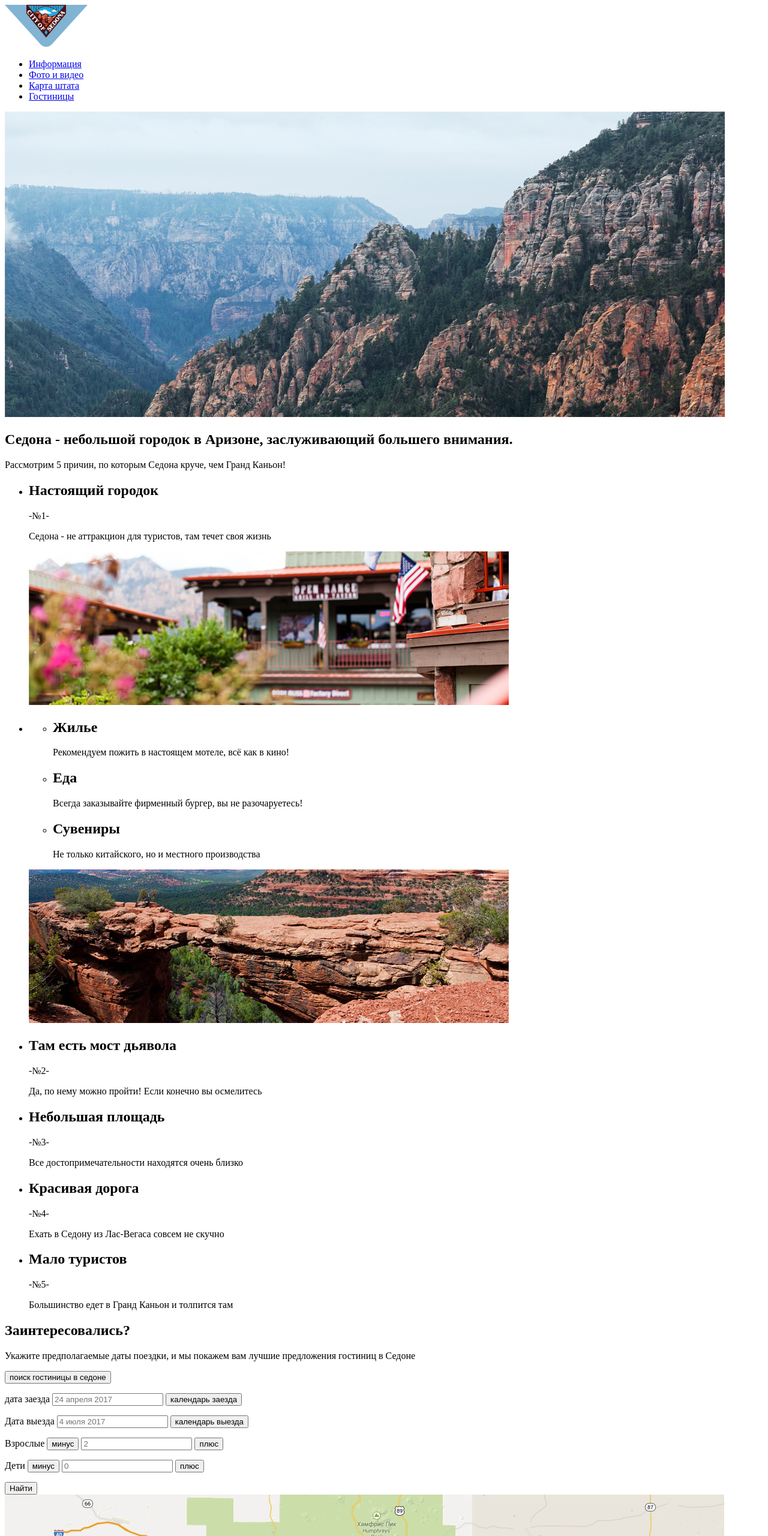
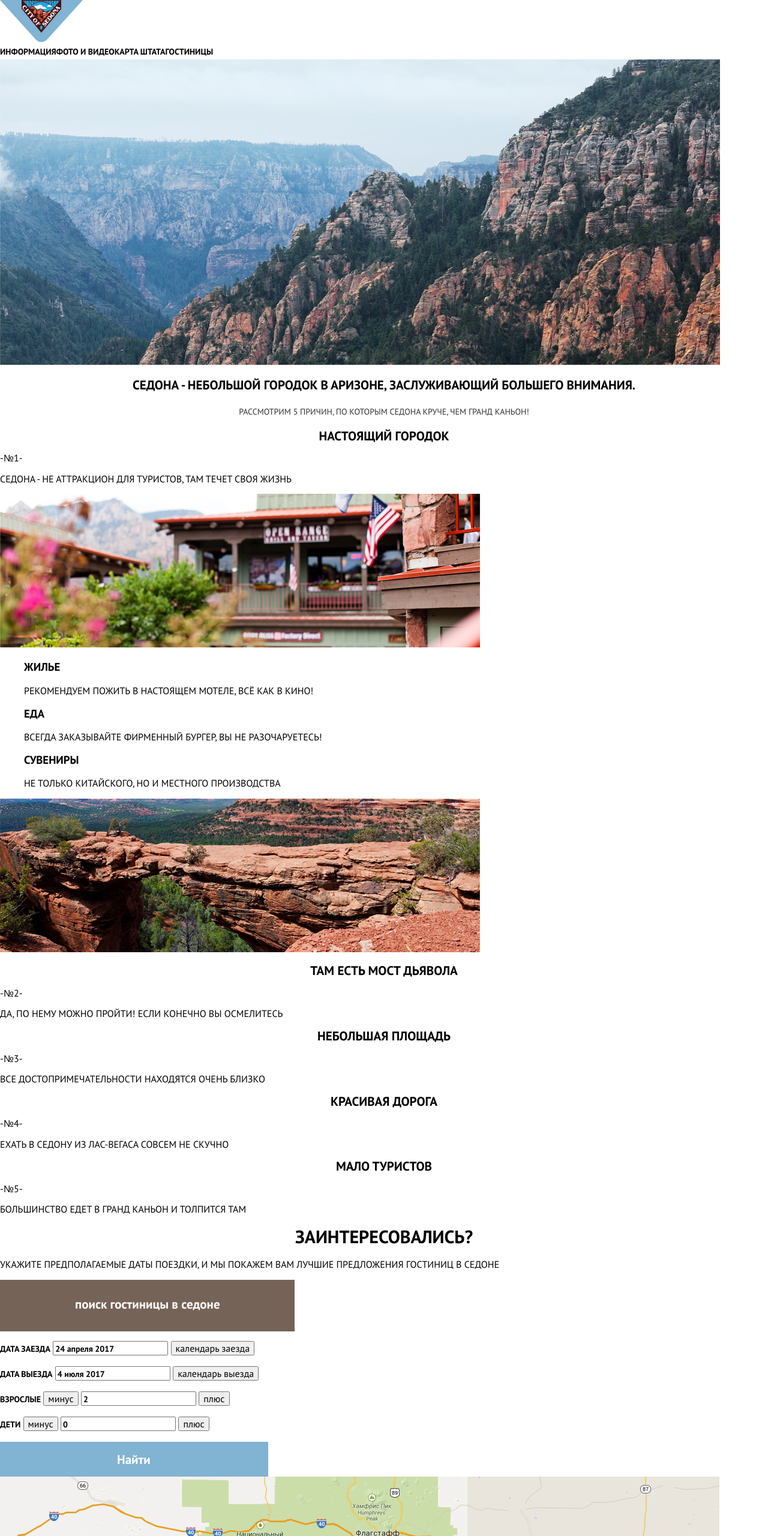
Before and after one commit to xfreemindx/628937-sedona-28, a plain HTML site: page index.html in a window 1280 px wide. Shown: the top 2560 px of the page at 60% size. Drawn offline with nearby package versions, Linux system fonts and the light colour scheme.

Commit message:
базовая стилизация

```diff
--- /dev/null
+++ b/css/style.css
@@ -0,0 +1,268 @@
+@font-face {
+  font-family: "PTSans";
+  src: local("PTSans"), url("../fonts/ptsans.woff2") format("woff2"), url("../fonts/ptsans.woff") format("woff");
+  font-style: normal;
+  font-weight: 400;
+}
+
+@font-face {
+  font-family: "PTSans";
+  src: local("PTSans bold"), url("../fonts/ptsansbold.woff2") format("woff2"), url("../fonts/ptsansbold.woff") format("woff");
+  font-style: normal;
+  font-weight: 700;
+}
+
+:root {
+  --secondary: #766357;
+  --secondary-light-dark: #604E43;
+  --secondary-dark: #503E33;
+  --primary: #81B3D2;
+  --primary-light-dark: #669EC0;
+  --primary-dark: #5496BD;
+  --default: #000000;
+  --contrast: #FFFFFF;
+}
+
+body {
+  min-width: 1220px;
+  margin: 0;
+  font-family: "PTSans", "Arial", sans-serif;
+  text-transform: uppercase;
+}
+
+img {
+  max-width: 100%;
+  height: auto;
+}
+
+a {
+  text-decoration: none;
+  outline: none;
+}
+
+.link a {
+  font-style: normal;
+  font-weight: bold;
+  font-size: 21px;
+  line-height: 26px;
+}
+
+.link:hover .link:focus {
+  color: var(--primary)
+}
+
+.link:active {
+  color: rgba(0, 20, 0, 0.3)
+}
+
+.btn {
+  display: inline-block;
+  border: 0;
+}
+
+.btn--small {
+  padding-top: 3px;
+  padding-bottom: 3px;
+  padding-right: 16px;
+  padding-left: 17px;
+  font-size: 14px;
+  line-height: 21px;
+}
+
+.btn--big--brown {
+  font-style: normal;
+  font-weight: bold;
+  font-size: 21px;
+  line-height: 26px;
+  padding-top: 28.5px;
+  padding-bottom: 31.5px;
+  padding-right: 124px;
+  padding-left: 125px;
+}
+
+.btn--big--blue {
+  font-style: normal;
+  font-weight: bold;
+  font-size: 21px;
+  line-height: 27px;
+  padding-top: 16px;
+  padding-bottom: 15px;
+  padding-right: 196px;
+  padding-left: 195px;
+
+}
+
+.btn--primary {
+  background: var(--primary);
+  color: var(--contrast);
+}
+
+.btn--primary:hover,
+.btn--primary:focus {
+  background: var(--primary-light-dark);
+}
+
+.btn--primary:active {
+  background: var(--primary-dark);
+  color: rgba(255, 255, 255, 0.3)
+}
+
+.btn--secondary {
+  background: var(--secondary);
+  color: var(--contrast);
+}
+
+.btn--secondary:hover,
+.btn--secondary:focus {
+  background: var(--secondary-light-dark);
+}
+
+.btn--secondary:active {
+  background: var(--secondary-dark);
+  color: rgba(255, 255, 255, 0.3);
+}
+
+.page-nav__list {
+  list-style: none;
+  padding: 0;
+  margin: 0;
+  display: flex;
+}
+
+.inner-nav__list {
+  list-style: none;
+  padding: 0;
+  margin: 0;
+  display: flex;
+}
+
+.page-nav__link {
+  font-weight: 700;
+  color: #000000;
+  font-size: 14px;
+  line-height: 26px;
+  text-align: center;
+}
+
+.inner-nav__link {
+  font-weight: 700;
+  color: #000000;
+  font-size: 14px;
+  line-height: 26px;
+  text-align: center;
+}
+
+.main-info h2 {
+  font-style: normal;
+  font-weight: bold;
+  font-size: 21px;
+  line-height: 26px;
+  text-align: center;
+  color: #000000;
+}
+
+.main-info p {
+  font-style: normal;
+  font-weight: normal;
+  font-size: 14px;
+  line-height: 26px;
+  text-align: center;
+  color: #333333;
+}
+
+.feature-list {
+  list-style: none;
+  align-items: center;
+  padding: 0;
+}
+
+.feature-list h2 {
+  text-align: center;
+  font-style: normal;
+  font-weight: bold;
+  font-size: 21px;
+  line-height: 21px;
+}
+
+.info-list {
+  list-style: none;
+
+}
+
+.booking h2 {
+  font-style: normal;
+  font-weight: bold;
+  font-size: 30px;
+  line-height: 24px;
+  text-align: center;
+}
+
+.search {
+  font-style: normal;
+  font-weight: bold;
+  font-size: 21px;
+  line-height: 26px;
+  color: #FFFFFF;
+}
+
+.booking label {
+  font-style: normal;
+  font-weight: bold;
+  font-size: 14px;
+  line-height: 26px;
+  color: #000000;
+}
+
+fieldset label {
+  color: #FFFFFF;
+  font-style: normal;
+  font-weight: normal;
+  font-size: 14px;
+  line-height: 21px;
+}
+
+fieldset p {
+  color: #FFFFFF;
+  font-style: normal;
+  font-weight: bold;
+  font-size: 16px;
+  line-height: 21px;
+}
+
+.found p{
+  color: #333333;
+  font-style: normal;
+  font-weight: normal;
+  font-size: 14px;
+  line-height: 21px;
+}
+
+.rating {
+  color: #666666;
+}
+
+::placeholder {
+  font-style: normal;
+  font-weight: bold;
+  font-size: 14px;
+  line-height: 26px;
+  color: #000000;
+}
+
+.main-footer__list {
+  list-style: none;
+}
+
+.contacts {
+  font-style: normal;
+  font-weight: bold;
+  font-size: 21px;
+  line-height: 26px;
+  color: #000000;
+  text-align: center;
+}
+
+.social-list {
+  list-style: none;
+  display: flex;
+}
--- a/index.html
+++ b/index.html
@@ -4,17 +4,19 @@
 <head>
   <meta charset="utf-8">
   <title>HTML Academy: Седона</title>
+  <link href="normalize.css" rel="stylesheet">
+  <link rel="stylesheet" href="css/style.css">
 </head>
 
 <body>
-  <header>
-    <a><img src="img/logo.svg" width="138" height="70"></a>
-    <nav>
-      <ul>
-        <li> <a href="information.html">Информация</a></li>
-        <li><a href="#">Фото и видео<a></li>
-        <li><a href="map.html">Карта штата</a></li>
-        <li><a href="hotels.html">Гостиницы</a></li>
+  <header class="page-header">
+    <a class="logo"><img src="img/logo.svg" width="138" height="70"></a>
+    <nav class="page-nav">
+      <ul class="page-nav__list">
+        <li class="page-nav__item"><a class="page-nav__link" href="information.html">Информация</a></li>
+        <li class="page-nav__item"><a class="page-nav__link" href="#">Фото и видео<a></li>
+        <li class="page-nav__item"><a class="page-nav__link" href="map.html">Карта штата</a></li>
+        <li class="page-nav__item"><a class="page-nav__link" href="hotels.html">Гостиницы</a></li>
       </ul>
     </nav>
   </header>
@@ -23,13 +25,13 @@
       <img src="img/background photo.png" width="1200" height="509" alt="wellcometosedona">
     </section>
     <section>
-      <div>
+      <div class="main-info">
         <h2>Седона - небольшой городок в Аризоне,
           заслуживающий большего внимания.</h2>
         <p>Рассмотрим 5 причин, по которым Седона круче, чем Гранд Каньон!</p>
       </div>
-      <ul>
-        <li>
+      <ul class="feature-list">
+        <li class="features-list__item">
           <h2>Настоящий городок</h2>
           <span>-№1-</span>
           <p>Седона - не аттракцион для туристов, там
@@ -38,51 +40,51 @@
         <div>
           <img src="img/image1.jpg" width="800" height="256">
         </div>
-        <li>
-          <ul>
+        <li class="features-list__item">
+          <ul class="info-list">
             <li>
-              <h2>Жилье</h2>
+              <h3>Жилье</h3>
               <p>Рекомендуем пожить в настоящем мотеле, всё как в кино!</p>
             </li>
             <li>
-              <h2>Еда</h2>
+              <h3>Еда</h3>
               <p>Всегда заказывайте фирменный бургер, вы не разочаруетесь!</p>
             </li>
             <li>
-              <h2>Сувениры</h2>
+              <h3>Сувениры</h3>
               <p>Не только китайского, но и местного производства</p>
             </li>
           </ul>
         </li>
         <div><img src="img/image2.jpg" width="800" height="256">
         </div>
-        <li>
+        <li class="feature__item">
           <h2>Там есть мост дьявола</h2>
           <span>-№2-</span>
           <p>Да, по нему можно пройти! Если конечно вы осмелитесь</p>
         </li>
-        <li>
+        <li class="feature__item">
           <h2>Небольшая площадь</h2>
           <span>-№3-</span>
           <p>Все достопримечательности находятся очень близко</p>
         </li>
-        <li>
+        <li class="feature__item">
           <h2>Красивая дорога</h2>
           <span>-№4-</span>
           <p>Ехать в Седону из Лас-Вегаса совсем не скучно</p>
         </li>
-        <li>
+        <li class="features__item">
           <h2>Мало туристов</h2>
           <span>-№5-</span>
           <p>Большинство едет в Гранд Каньон и толпится там</p>
         </li>
       </ul>
     </section>
-    <section>
+    <section class="booking">
       <h2>Заинтересовались?</h2>
       <p>Укажите предполагаемые даты поездки,
         и мы покажем вам лучшие предложения гостиниц в Седоне</p>
-      <button type="button">поиск гостиницы в седоне</button>
+      <button type="button" class="btn btn--secondary btn--big--brown">поиск гостиницы в седоне</button>
       <form action="https://echo.htmlacademy.ru/" method="POST">
         <p>
           <label for="arrival-date">дата заезда</label>
@@ -106,23 +108,23 @@
           <input id="children" type="text" name="children-guests" placeholder="0">
           <button type="button"><span>плюс</span></button>
         </p>
-        <button type="submit">Найти</button>
+        <button type="submit" class="btn btn--big--blue btn--primary">Найти</button>
       </form>
       <img src=" img/map.png" width="1199" height="594" alt="sedonamap">
     </section>
   </main>
   <footer>
-    <p>
+    <p class="contacts">
       #VISITSEDONA <br>
       ТЕЛ:+7(495)666-01-66
     </p>
-    <ul>
-      <li><a href="#">Twitter</a></li>
-      <li><a href="#">Facebook</a></li>
-      <li><a href="#">Youtube</a></li>
+    <ul class="social-list">
+      <li class="social-list__item"><a href="#">Twitter</a></li>
+      <li class="social-list__item"><a href="#">Facebook</a></li>
+      <li class="social-list__item"><a href="#">Youtube</a></li>
     </ul>
-    <p>Website by
-      <a href="https://htmlacademy.ru"><img src="img/logo-htmlacademy.svg" width="115" height="41"></a>
+    <p class="footer-copyright">Website by
+      <a class="button" href="https://htmlacademy.ru"><img src="img/logo-htmlacademy.svg" width="115" height="41"></a>
     </p>
   </footer>
 
```
Also changed, not shown: hotels.html (+30 -30 lines), fonts/ptsans.woff (added), fonts/ptsans.woff2 (added), fonts/ptsansbold.woff (added), fonts/ptsansbold.woff2 (added).
